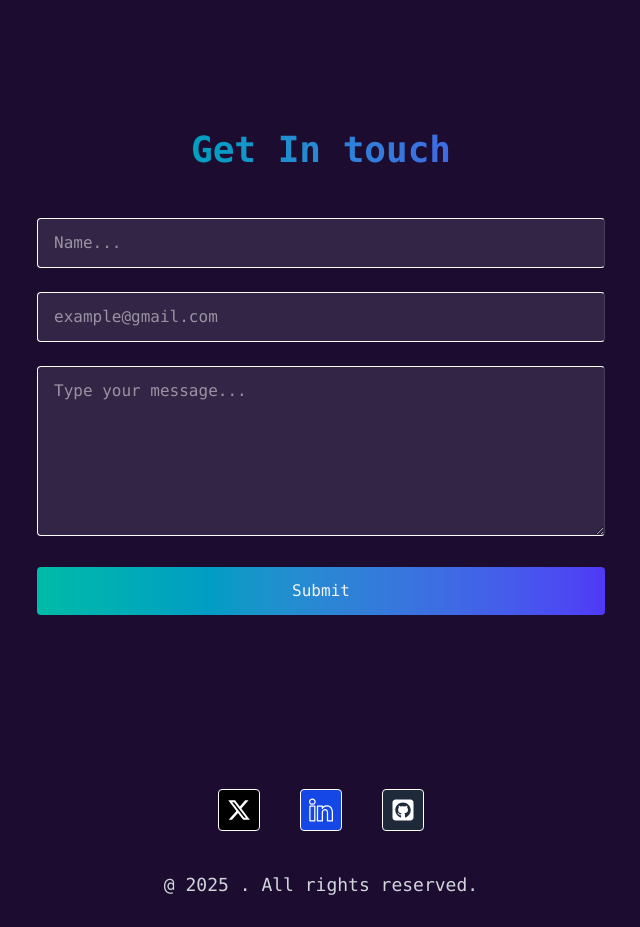
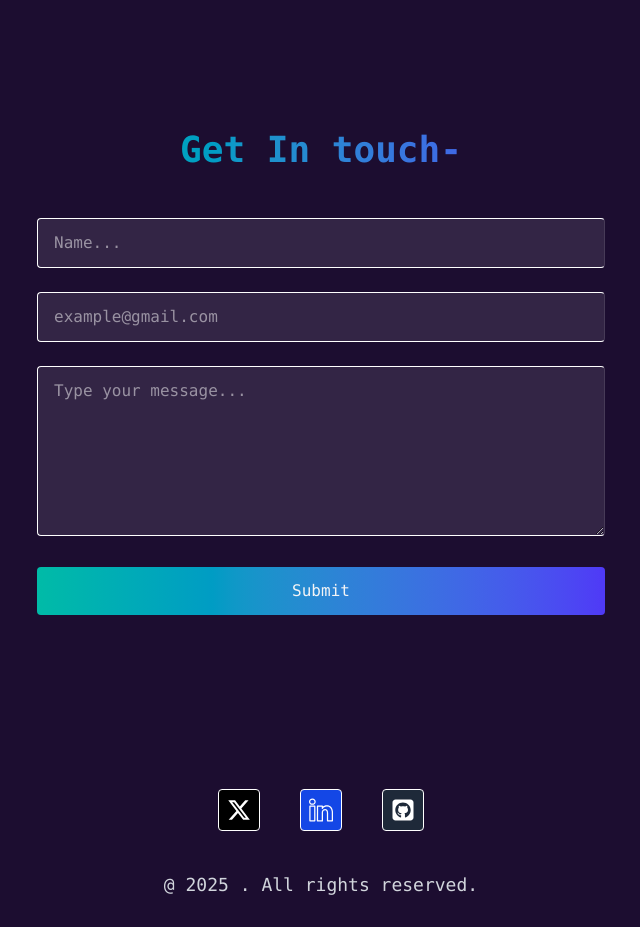
Before and after one commit to veerumadhesiya/myportfolio, a React (Vite) app: page / in a window 1280 px wide. Shown: the part 3000-3927 px from the top of the page, without its empty margins (319-959 px from the left). Built offline with nearby package versions, Linux system fonts and the light colour scheme.

Commit message:
Update Contact.jsx

```diff
--- a/src/sections/Contact.jsx
+++ b/src/sections/Contact.jsx
@@ -9,7 +9,7 @@ export const Contact = () => {
       <RevealOnScroll>
         <div className="px-4 w-150">
           <h2 className="max-w-3xl text-4xl font-semibold mb-12 bg-gradient-to-r from-teal-500 to-indigo-600 bg-clip-text text-transparent text-center ">
-            Get In touch
+            Get In touch-
           </h2>
 
           <form
```
